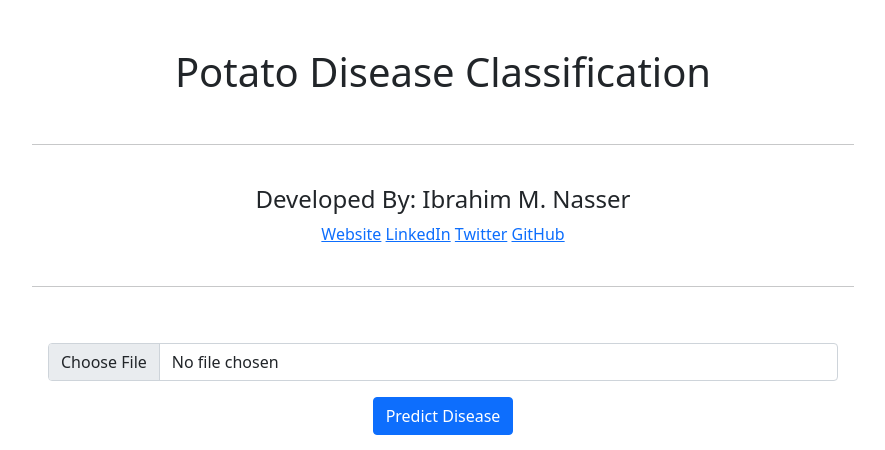
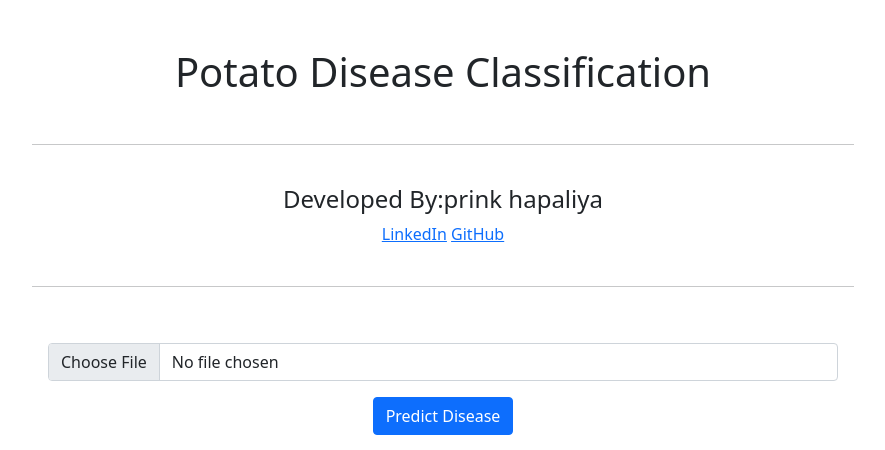
Before and after one commit to Prink-Hapaliya/potato-disease, a Flask app: page / in a window 1280 px wide. Shown: the top 450 px of the page, without its empty margins (197-1082 px from the left). Run offline with Flask 3, Linux system fonts and the light colour scheme.

Commit message:
complet project

```diff
--- a/templates/index.html
+++ b/templates/index.html
@@ -9,11 +9,9 @@
     <br><br>
     <h1>Potato Disease Classification</h1>
     <br><hr><br>
-    <h4>Developed By: Ibrahim M. Nasser</h4>
-    <a href="https://ibrahim-nasser.com/">Website</a>
-    <a href="https://www.linkedin.com/in/ibrahimnasser96/">LinkedIn</a>
-    <a href="https://twitter.com/mleng_ibrahim">Twitter</a>
-    <a href="https://github.com/96ibman">GitHub</a>
+    <h4>Developed By:prink hapaliya</h4>
+    <a href="www.linkedin.com/in/prink-hapaliya-2a2b38228">LinkedIn</a>
+    <a href="https://github.com/prink22">GitHub</a>
     <br><br><hr><br>
     <form class="p-3 text-center", action="", method="post", enctype="multipart/form-data">
         <input class="form-control", type="file", name="imagefile">
```
